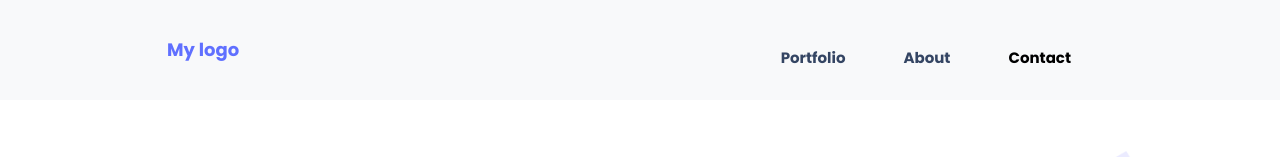
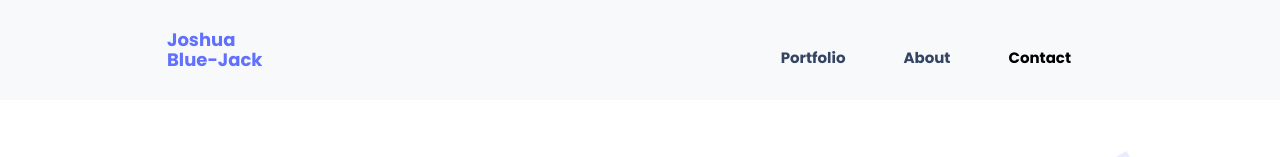
Before and after one commit to Tamunokuro/my-portfolio, a website: page index.html in a window 1280 px wide. Shown: the top 157 px of the page. Drawn offline with nearby package versions, Linux system fonts and the light colour scheme; files whose address does not match are found by name.

Commit message:
Update resume link and Logo

```diff
--- a/index.html
+++ b/index.html
@@ -27,7 +27,7 @@
         class="navbar navbar-expand-lg fixed-top my-nav col-md bg-light"
       >
         <div class="container-fluid d-flex justify-content-between">
-          <a class="navbar-brand" href="#">My logo</a>
+          <a class="navbar-brand" href="#">Joshua <br> Blue-Jack</a>
           <button
             class="navbar-toggler"
             type="button"
@@ -591,7 +591,7 @@
                   </li>
                 </ul>
               </div>
-              <a href="./Joshua's Resume.pdf" download="Joshua's_Resume.pdf" class="btn btn-outline-primary mt-5" target="_blank">
+              <a href="./1. Joshua Blue-Jack CV..pdf" download="1._Joshua's_Blue-Jack's_CV.pdf" class="btn btn-outline-primary mt-5" target="_blank">
                 Get My Resume
               </a>
             </div>
```
Also changed, not shown: 2 other files.
